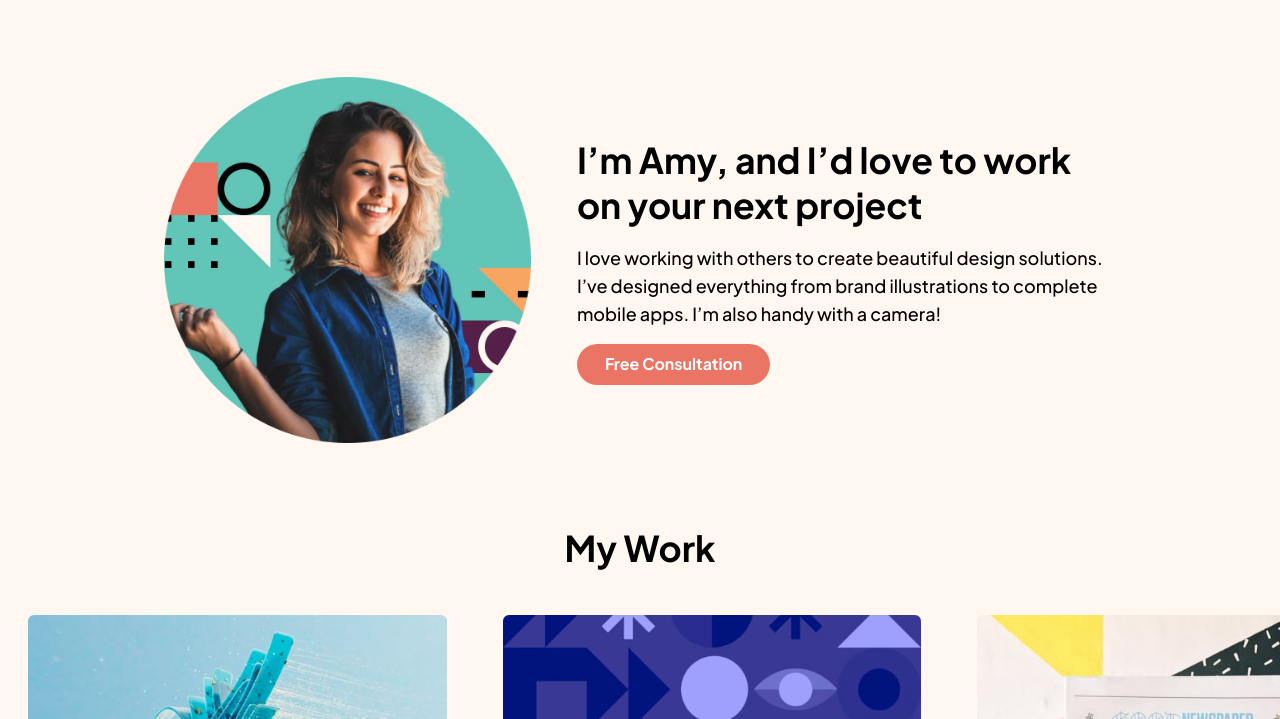
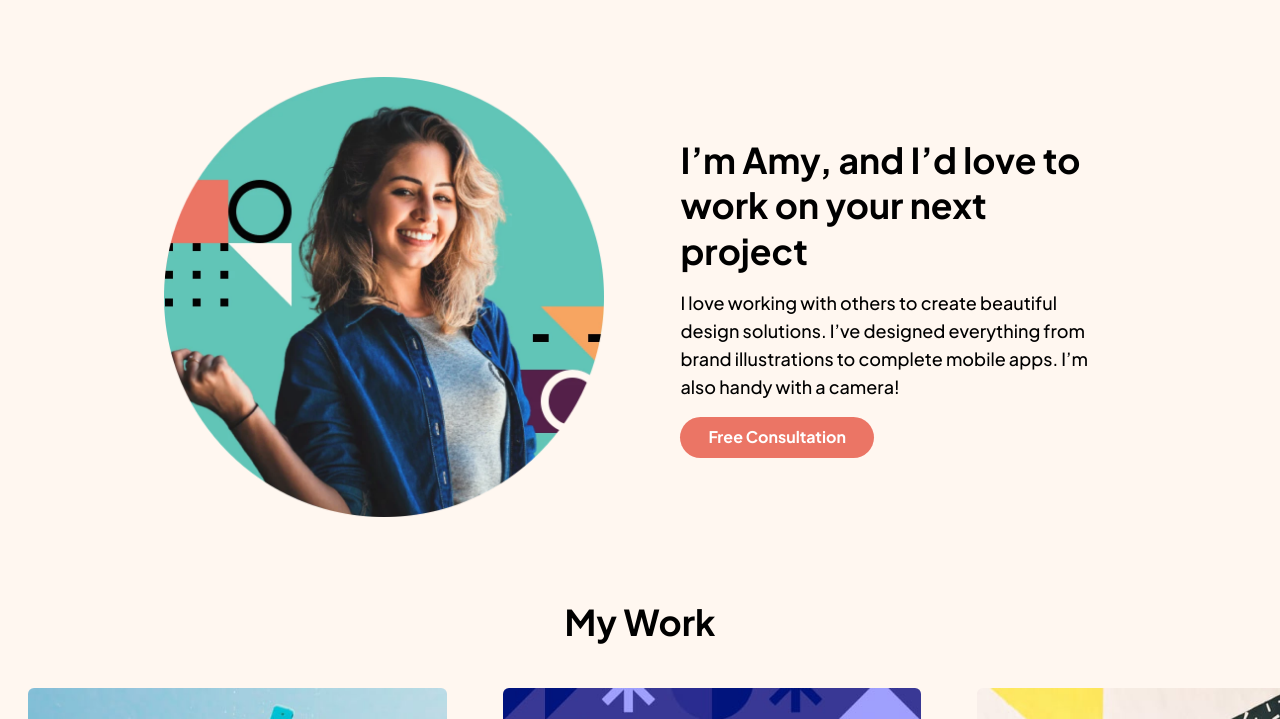
Before and after one commit to FausioPaco/single-page-portfilio-challenge, a plain HTML site: page index.html in a window 1280 px wide. Shown: the part 546-1265 px from the top of the page. Drawn offline with Linux system fonts and the light colour scheme.

Commit message:
Fixed margins for about section

```diff
--- a/css/styles.css
+++ b/css/styles.css
@@ -129,7 +129,7 @@ body {
   display: flex;
   align-items: center;
   justify-content: flex-start;
-  grid-column: 1 / 6;
+  grid-column: 1 / 7;
 }
 
 .about__picture img {
@@ -139,7 +139,7 @@ body {
 }
 
 .about__description {
-  grid-column: 6 / 13;
+  grid-column: 8 / 13;
   padding-left: 1rem;
 }
 
@@ -216,7 +216,8 @@ body {
     padding: 2rem;
   }
 
-  .layout__container {
+  .layout__container,
+  .main__about {
     margin: 0 16px;
   }
 }
@@ -270,6 +271,10 @@ body {
   .layout__container {
     margin: 0 16px;
   }
+
+  .about__picture {
+    margin-left: -30px;
+  }
 }
 
 /* Desktop */
@@ -279,7 +284,8 @@ body {
     --gutter: 30px;
   }
 
-  .layout__container {
+  .layout__container,
+  .main__about {
     margin: 0 40px;
   }
 
@@ -320,7 +326,8 @@ body {
 /* Extra large device */
 
 @media only screen and (min-width: 1200px) {
-  .layout__container {
+  .layout__container,
+  .main__about {
     margin: 0 164px;
   }
 }
--- a/index.html
+++ b/index.html
@@ -107,7 +107,7 @@
           </div>
         </section>
 
-        <section id="about" class="layout__container container main__about">
+        <section id="about" class="container main__about">
           <div class="about__picture">
             <picture>
               <source srcset="assets/image-amy.webp" type="image/webp" />
```
